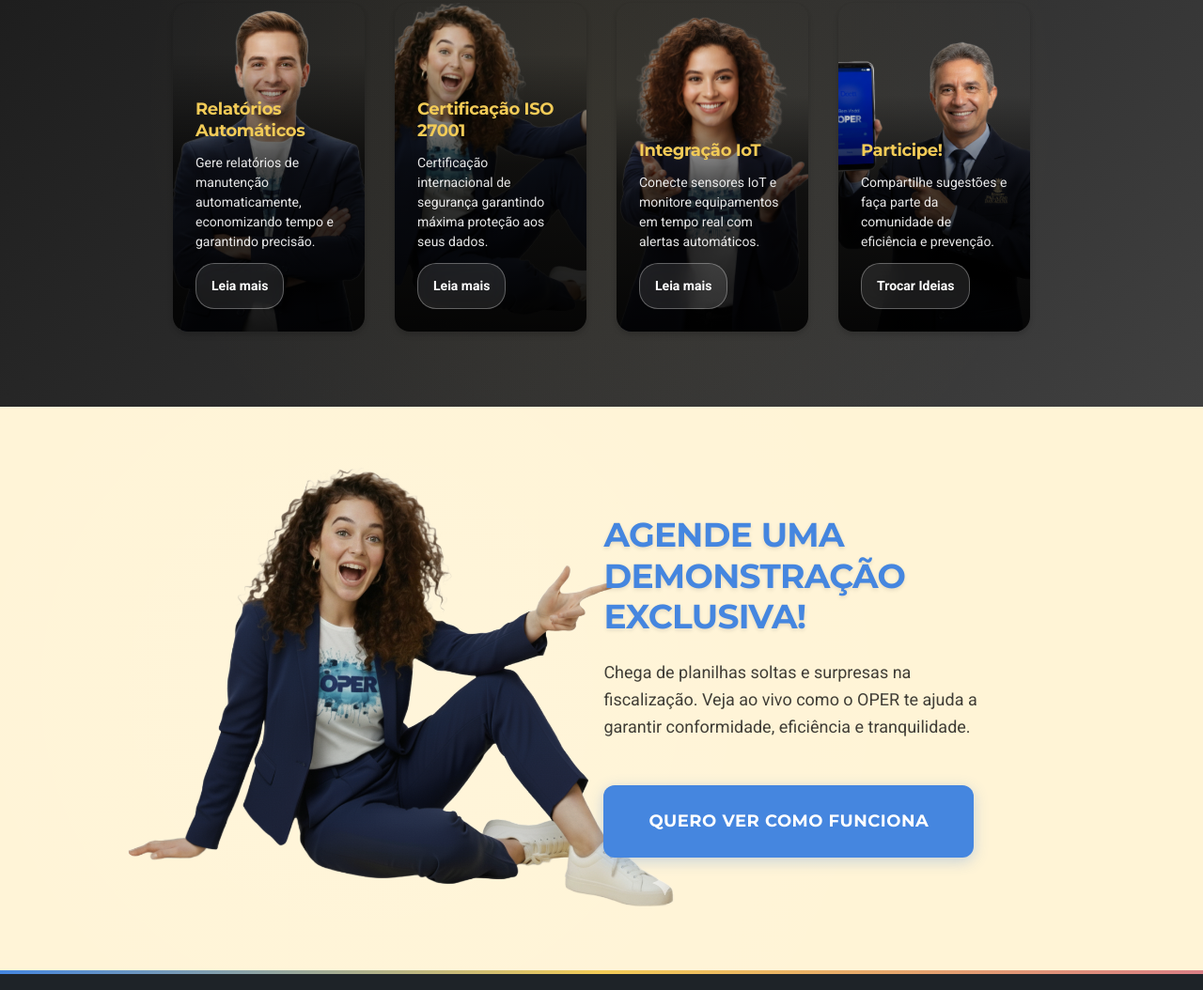
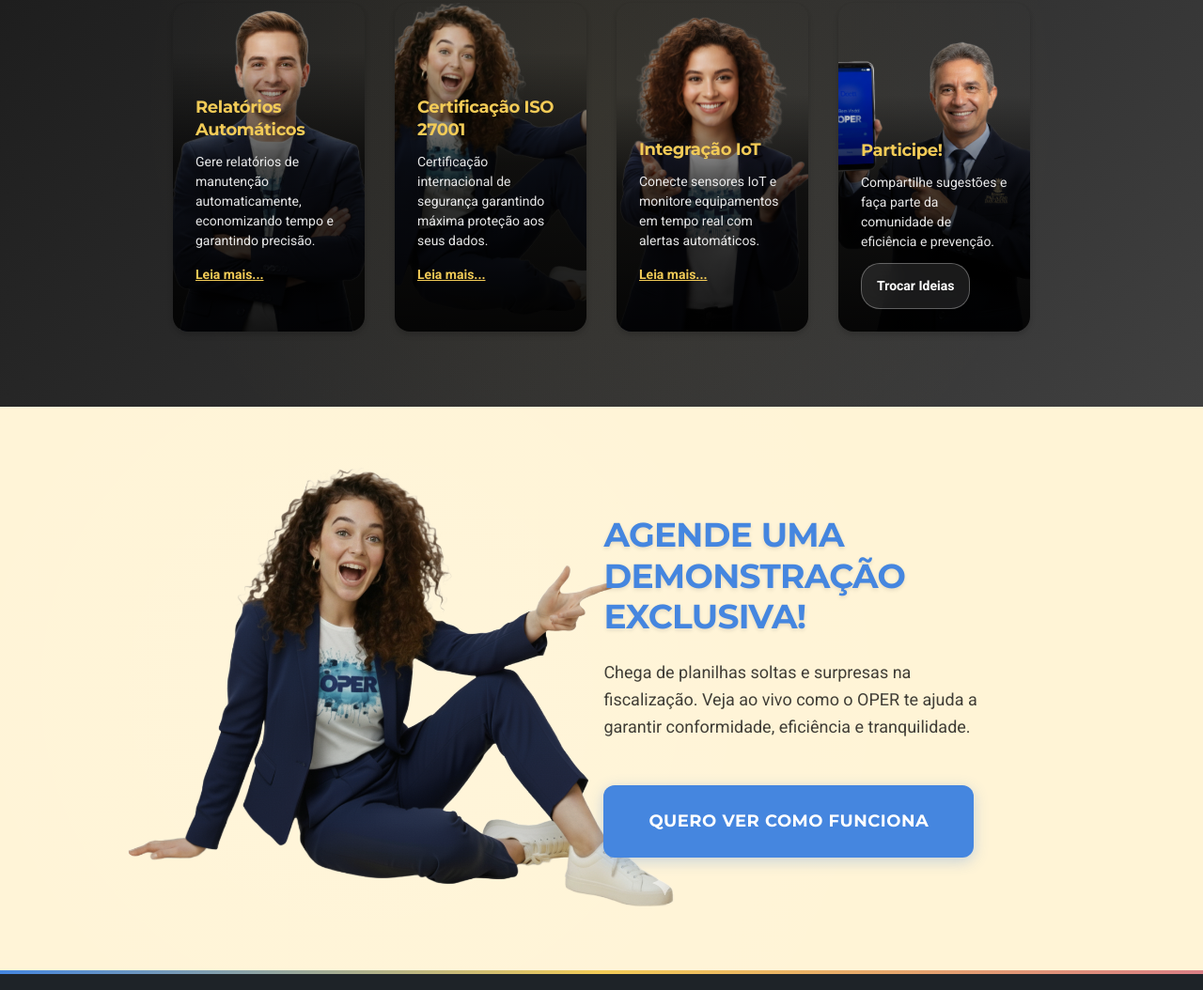
Before and after one commit to E72-BI/site_OPER365, a plain HTML site: page index.html in a window 1280 px wide. Shown: the part 5475-6529 px from the top of the page at 94% size. Drawn offline with Linux system fonts and the light colour scheme.

Commit message:
mudando o "Leia mais"

```diff
--- a/css/style-harmonizado-corrigido.css
+++ b/css/style-harmonizado-corrigido.css
@@ -1534,6 +1534,22 @@
   font-size: var(--text-sm);
   line-height: var(--line-height-normal);
   margin-bottom: var(--space-xs);
+}
+
+.news-readmore {
+  margin-top: var(--space-2xs);
+}
+
+.news-readmore a {
+  display: inline-block;
+  color: var(--gold);
+  font-size: var(--text-sm);
+  font-weight: var(--font-weight-semibold);
+  text-decoration: underline;
+}
+
+.news-readmore a:hover {
+  color: var(--gold); /* mantém o tom no hover */
 }
 
 .news-cta {
--- a/index.html
+++ b/index.html
@@ -387,7 +387,7 @@
                     <div class="news-overlay">
                         <h3 class="news-title">Relatórios Automáticos</h3>
                         <p class="news-description">Gere relatórios de manutenção automaticamente, economizando tempo e garantindo precisão.</p>
-                        <a href="#" class="news-cta">Leia mais</a>
+                        <p class="news-readmore"><a href="#">Leia mais...</a></p>
                     </div>
                 </div>
                 <div class="news-card">
@@ -397,7 +397,7 @@
                     <div class="news-overlay">
                         <h3 class="news-title">Certificação ISO 27001</h3>
                         <p class="news-description">Certificação internacional de segurança garantindo máxima proteção aos seus dados.</p>
-                        <a href="#" class="news-cta">Leia mais</a>
+                        <p class="news-readmore"><a href="#">Leia mais...</a></p>
                     </div>
                 </div>
                 <div class="news-card">
@@ -407,7 +407,7 @@
                     <div class="news-overlay">
                         <h3 class="news-title">Integração IoT</h3>
                         <p class="news-description">Conecte sensores IoT e monitore equipamentos em tempo real com alertas automáticos.</p>
-                        <a href="#" class="news-cta">Leia mais</a>
+                        <p class="news-readmore"><a href="#">Leia mais...</a></p>
                     </div>
                 </div>
                 <div class="news-card news-card-fixed">
```
